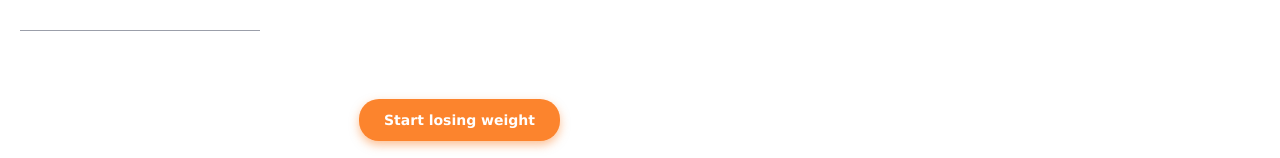
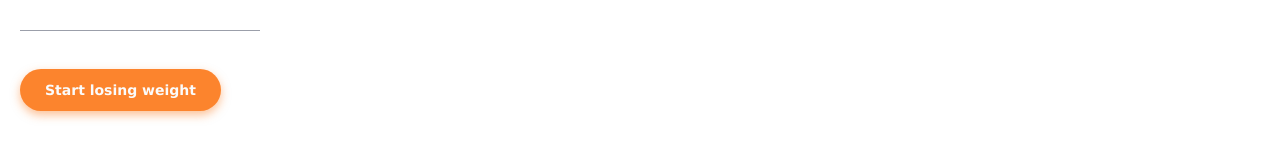
Before and after one commit to danretegan/slim-mom, a React (Create React App) app: page / in a window 1280 px wide. Shown: the part 859-1017 px from the top of the page. After the commit the page ends 990 px from the top, so only its background shows below. Built offline with nearby package versions, Linux system fonts and the light colour scheme; the HTML template or start-up script is replaced by a standard one.

Commit message:
add Button component

```diff
--- a/package.json
+++ b/package.json
@@ -7,6 +7,7 @@
     "@testing-library/jest-dom": "^5.16.3",
     "@testing-library/react": "^12.1.4",
     "@testing-library/user-event": "^13.5.0",
+    "classnames": "^2.5.1",
     "modern-normalize": "^2.0.0",
     "react": "^18.1.0",
     "react-dom": "^18.1.0",
--- /dev/null
+++ b/src/components/Button/Button.js
@@ -0,0 +1,33 @@
+// src/components/Button/Button.js
+import React from 'react';
+import PropTypes from 'prop-types';
+import styles from './Button.module.css';
+
+const Button = ({
+  type = 'button',
+  text,
+  handlerFunction,
+  variant,
+  isDisabled = false,
+}) => {
+  return (
+    <button
+      type={type}
+      onClick={handlerFunction}
+      className={`${styles.button} ${styles[variant]}`}
+      disabled={isDisabled}
+    >
+      {text}
+    </button>
+  );
+};
+
+Button.propTypes = {
+  type: PropTypes.oneOf(['button', 'submit', 'reset']),
+  text: PropTypes.string.isRequired,
+  handlerFunction: PropTypes.func,
+  variant: PropTypes.string,
+  isDisabled: PropTypes.bool,
+};
+
+export default Button;
--- /dev/null
+++ b/src/components/Button/Button.module.css
@@ -0,0 +1,64 @@
+/* src/components/Button/Button.module.css */
+
+.button {
+  border-radius: 22px;
+  box-shadow: 0px 4px 10px 0px rgba(252, 132, 45, 0.5);
+  border: none;
+  cursor: pointer;
+  padding: 13px 25px;
+  display: flex;
+  font-size: 14px;
+  font-weight: bold;
+  transition: all 0.5s ease 0s;
+}
+
+/* Variant styles: 1) Multi color button, 2) White button */
+
+/* 1) Multi color button */
+.colorButton {
+  color: rgba(251, 251, 251, 1);
+  background-color: #fc842d;
+}
+
+.colorButton:hover {
+  transform: scale(1.05);
+  background-image: linear-gradient(
+    to right,
+    #ff4500 0%,
+    #ff6347 50%,
+    #ff7f50 100%
+  );
+  background-size: 200%;
+  background-position: right center;
+  transition: all 1s ease 0s;
+}
+
+.colorButton:active {
+  transform: scale(1.08);
+  font-size: 19px;
+}
+
+/* 2) White button */
+.whiteButton {
+  color: #fc842d;
+  background: #fcfcfc;
+  border: #fc842d;
+}
+
+.whiteButton:hover {
+  transform: scale(1.05);
+  background-image: linear-gradient(
+    to right,
+    #ffffff 0%,
+    #f0f0f0 50%,
+    #ffffff 100%
+  );
+  background-size: 200%;
+  background-position: right center;
+  transition: all 1s ease 0s;
+}
+
+.whiteButton:active {
+  transform: scale(1.08);
+  font-size: 19px;
+}
--- a/src/components/CalorieForm/CalorieForm.jsx
+++ b/src/components/CalorieForm/CalorieForm.jsx
@@ -3,7 +3,8 @@ import styles from './CalorieForm.module.css';
 import { calculateCalories } from '../../utils/calorieCalculator';
 import { filterFoodByBloodType } from '../../utils/filterFoodByBloodType';
 import Modal from '../Modal/Modal';
-import products from '../../constants/products.json'; // Importăm datele despre produse
+import Button from '../Button/Button';
+import products from '../../constants/products.json';
 
 const CalorieForm = () => {
   const [formData, setFormData] = useState({
@@ -53,7 +54,6 @@ const CalorieForm = () => {
 
         <div className={styles.twoColumns}>
           <section>
-            {/* Height */}
             <div className={styles.formGroup}>
               <label className={styles.label}>
                 Height *
@@ -68,7 +68,6 @@ const CalorieForm = () => {
               </label>
             </div>
 
-            {/* Age */}
             <div className={styles.formGroup}>
               <label className={styles.label}>
                 Age *
@@ -83,7 +82,6 @@ const CalorieForm = () => {
               </label>
             </div>
 
-            {/* Current weight */}
             <div className={styles.formGroup}>
               <label className={styles.label}>
                 Current weight *
@@ -100,7 +98,6 @@ const CalorieForm = () => {
           </section>
 
           <section>
-            {/* Desired weight */}
             <div className={styles.formGroup}>
               <label className={styles.label}>
                 Desired weight *
@@ -115,10 +112,9 @@ const CalorieForm = () => {
               </label>
             </div>
 
-            {/* Blood type */}
             <div className={styles.formGroup}>
               <span className={styles.label}>Blood type *</span>
-              <div className={styles.divider}></div> {/* Linie gri */}
+              <div className={styles.divider}></div>
               <div className={styles.radioGroup}>
                 <label className={styles.label}>
                   <input
@@ -173,9 +169,12 @@ const CalorieForm = () => {
           </section>
         </div>
 
-        <button type="submit" className={styles.button}>
-          Start losing weight
-        </button>
+        <Button
+          type="submit"
+          text="Start losing weight"
+          variant="colorButton"
+          handlerFunction={handleSubmit}
+        />
       </form>
 
       <Modal isOpen={isModalOpen} onClose={() => setIsModalOpen(false)}>
@@ -184,6 +183,11 @@ const CalorieForm = () => {
         </h2>
         <p className={styles.calorieValue}>{recCalories} kcal</p>
         <h3 className={styles.modalSubtitle}>Foods you should not eat:</h3>
+        <ul className={styles.forbiddenFoodsList}>
+          {forbiddenFoods.map(food => (
+            <li key={food._id.$oid}>{food.title}</li>
+          ))}
+        </ul>
       </Modal>
     </>
   );
--- a/src/components/CalorieForm/CalorieForm.module.css
+++ b/src/components/CalorieForm/CalorieForm.module.css
@@ -1,3 +1,5 @@
+/* src/components/CalorieForm/CalorieForm.module.css */
+
 .form {
   display: flex;
   flex-direction: column;
@@ -92,24 +94,6 @@
   color: #fc842d;
 }
 
-button[type='submit'] {
-  padding: 13px 25px;
-  border: none;
-  border-radius: 20px;
-  background-color: #fc842d;
-  color: white;
-  font-size: 14px;
-  font-weight: bold;
-  cursor: pointer;
-  outline: none;
-  box-shadow: 0px 4px 10px 0px rgba(252, 132, 45, 0.5);
-  margin-top: 30px;
-}
-
-button[type='submit']:hover {
-  background-color: #e07228;
-}
-
 .modalTitle {
   font-weight: bold;
   font-size: 18px;
@@ -152,6 +136,7 @@ button[type='submit']:hover {
     flex-direction: row;
     gap: 32px;
   }
+
   .form {
     flex-wrap: wrap;
     justify-content: space-between;
@@ -179,7 +164,7 @@ button[type='submit']:hover {
     margin-top: 100px;
   }
 
-  button[type='submit'] {
+  .primary {
     margin-left: 339px;
   }
 }
```
Also changed, not shown: 1 other file (tests, documents, lock files or other folders).
